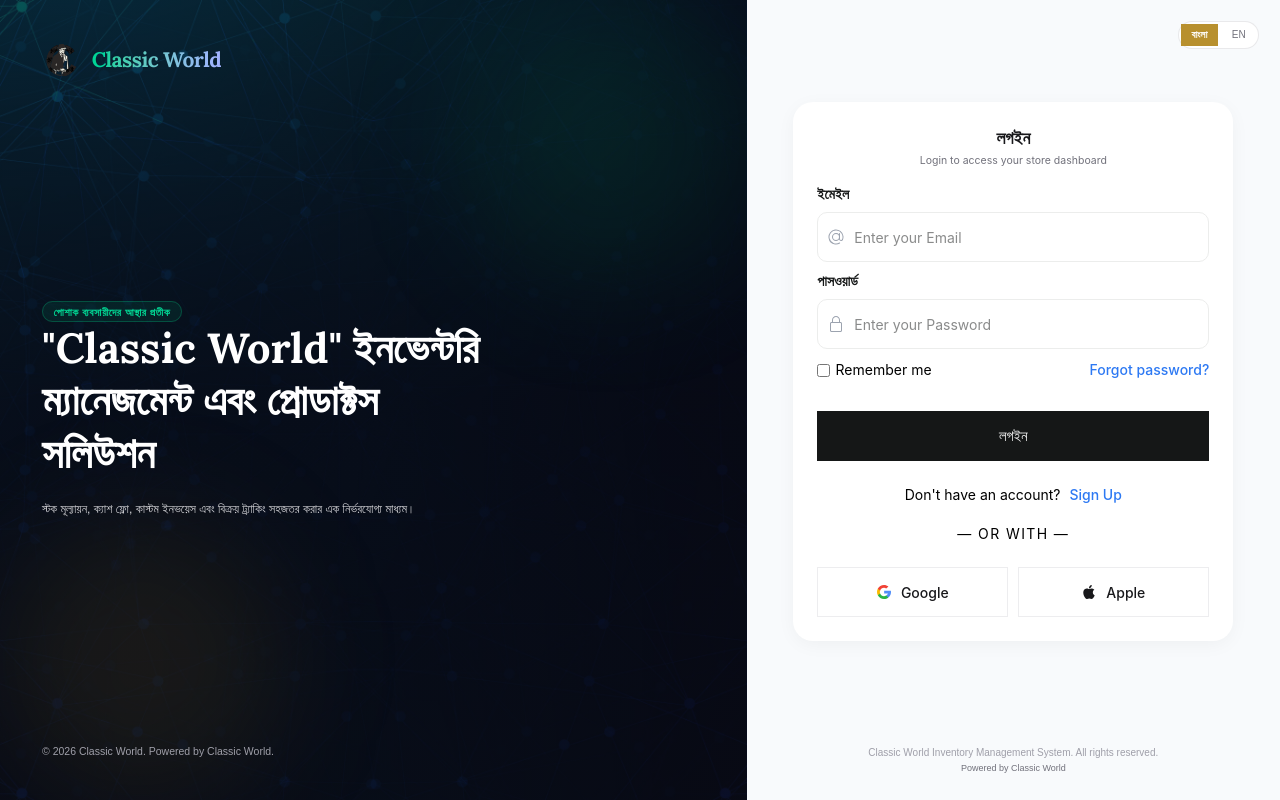
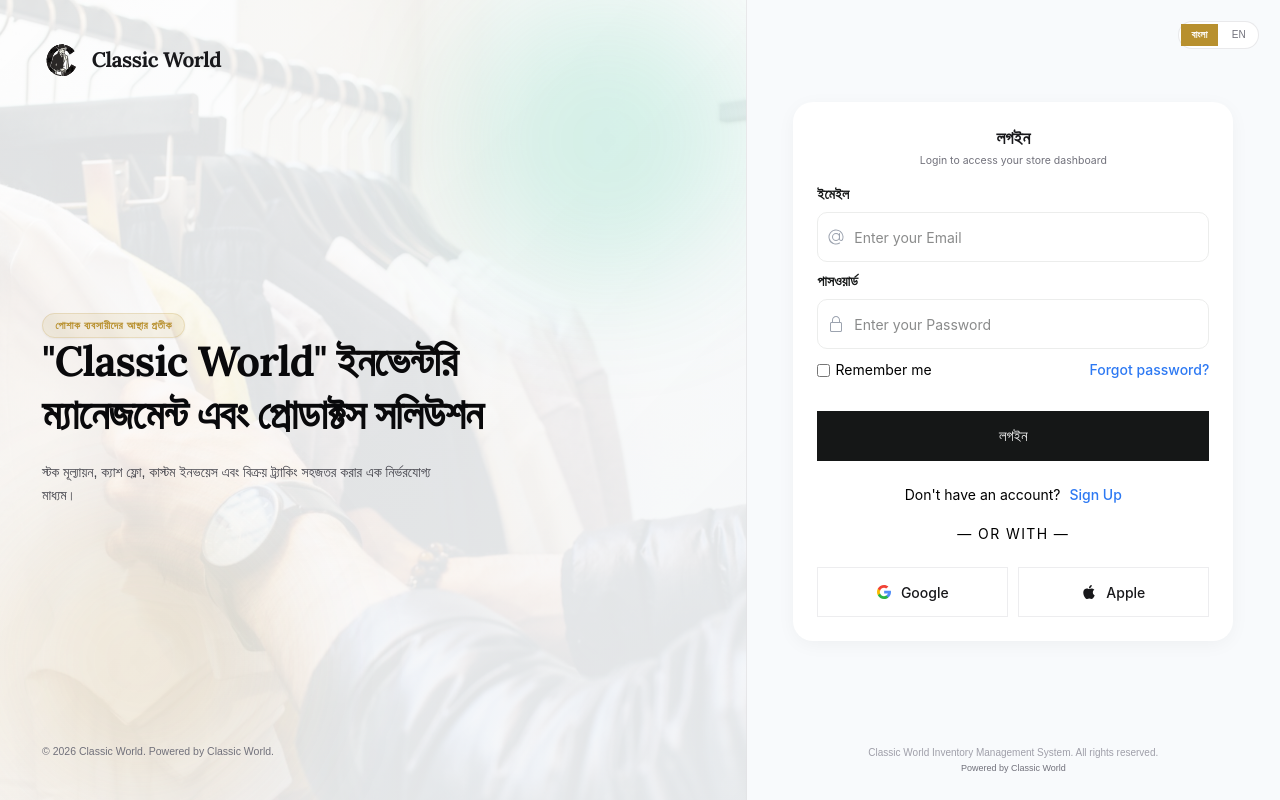
Before and after one commit to Hodako/classic-world, a Next.js app: page / in a window 1280 px wide. Built offline with nearby package versions, Linux system fonts and the light colour scheme; no server answers; a small style sheet from the web is missing.

Commit message:
fix: resolve React error #418 hydration mismatch and update login illustration with bright luxury white aesthetic

```diff
--- a/src/app/auth/page.tsx
+++ b/src/app/auth/page.tsx
@@ -323,31 +323,31 @@
         }
       ` }} />
 
-      {/* Left panel: Minimalist natural fashion illustration with soft linen backdrop */}
+      {/* Left panel: Bright luxury fashion boutique showroom backdrop */}
       <div
-        className="hidden md:flex md:col-span-6 lg:col-span-7 relative flex-col justify-between p-12 text-white select-none overflow-hidden bg-cover bg-center"
-        style={{ backgroundImage: `linear-gradient(rgba(9, 9, 11, 0.7), rgba(9, 9, 11, 0.75)), url('/login_illustration.jpg')` }}
+        className="hidden md:flex md:col-span-6 lg:col-span-7 relative flex-col justify-between p-12 text-zinc-900 select-none overflow-hidden bg-cover bg-center border-r border-zinc-200/80"
+        style={{ backgroundImage: `linear-gradient(135deg, rgba(255, 255, 255, 0.88), rgba(248, 250, 252, 0.92)), url('/login_illustration.jpg')` }}
       >
-        <div className="absolute top-0 right-0 w-80 h-80 bg-emerald-500/10 rounded-full blur-3xl" />
-        <div className="absolute bottom-0 left-0 w-80 h-80 bg-primary/10 rounded-full blur-3xl" />
+        <div className="absolute top-0 right-0 w-80 h-80 bg-emerald-500/15 rounded-full blur-3xl" />
+        <div className="absolute bottom-0 left-0 w-80 h-80 bg-primary/15 rounded-full blur-3xl" />
 
         {/* Top brand header */}
         <div className="flex items-center gap-3 relative z-10">
           <AppLogo size="md" alt="Classic World" />
-          <span className="font-serif text-2xl font-bold tracking-tight bg-gradient-to-r from-emerald-400 to-indigo-300 bg-clip-text text-transparent">Classic World</span>
+          <span className="font-serif text-2xl font-black tracking-tight text-zinc-900">Classic World</span>
         </div>
 
         {/* Middle minimalist description */}
         <div className="space-y-6 relative z-10 max-w-lg my-auto">
-          <span className="bg-emerald-500/10 border border-emerald-500/30 text-emerald-400 text-xs px-3 py-1 rounded-full font-semibold uppercase tracking-wider">
+          <span className="bg-primary/10 border border-primary/20 text-primary text-xs px-3.5 py-1.5 rounded-full font-bold uppercase tracking-wider shadow-xs">
             {lang === "bn" ? "পোশাক ব্যবসায়ীদের আস্থার প্রতীক" : "Designed for Fashion Retailers"}
           </span>
-          <h2 className="text-4xl lg:text-5xl font-bold font-serif leading-tight">
+          <h2 className="text-4xl lg:text-5xl font-black font-serif leading-tight text-zinc-950 tracking-tight">
             {lang === "bn"
               ? `"Classic World" ইনভেন্টরি ম্যানেজমেন্ট এবং প্রোডাক্টস সলিউশন`
               : `"Classic World" inventory management and products solutions`}
           </h2>
-          <p className="text-sm text-zinc-300 leading-relaxed max-w-md">
+          <p className="text-base text-zinc-700 font-medium leading-relaxed max-w-md">
             {lang === "bn"
               ? "স্টক মূল্যায়ন, ক্যাশ ফ্লো, কাস্টম ইনভয়েস এবং বিক্রয় ট্র্যাকিং সহজতর করার এক নির্ভরযোগ্য মাধ্যম।"
               : "Modern stock valuation, cashbox ledger, custom invoices, and sales profit margin tracking in one simple workspace."}
@@ -355,7 +355,7 @@
         </div>
 
         {/* Bottom copyright placeholder */}
-        <div className="text-xs text-zinc-400 relative z-10">
+        <div className="text-xs text-zinc-500 font-medium relative z-10">
           © {new Date().getFullYear()} Classic World. Powered by Classic World.
         </div>
       </div>
--- a/src/app/layout.tsx
+++ b/src/app/layout.tsx
@@ -42,14 +42,6 @@
           rel="stylesheet"
         />
         <link href="https://banglawebfonts.pages.dev/css/siyam-rupali.css" rel="stylesheet" />
-        {/* PWA meta — mobile-web-app-capable is the modern standard (replaces deprecated apple- version) */}
-        <meta name="mobile-web-app-capable" content="yes" />
-        {/* Keep apple- variant for iOS Safari compatibility */}
-        <meta name="apple-mobile-web-app-capable" content="yes" />
-        <meta name="apple-mobile-web-app-status-bar-style" content="black-translucent" />
-        <meta name="apple-mobile-web-app-title" content="Classic World" />
-        <link rel="apple-touch-icon" href="/logo.svg" />
-        <link rel="manifest" href="/manifest.json" />
         <script
           dangerouslySetInnerHTML={{
             __html: `
@@ -80,7 +72,6 @@
                   doc.style.setProperty('--sidebar-primary', val);
                 } catch (e) {}
 
-                // Register PWA Service Worker for phone browsers & standalone mode
                 if (typeof window !== 'undefined' && 'serviceWorker' in navigator) {
                   window.addEventListener('load', function() {
                     navigator.serviceWorker.register('/sw.js').catch(function() {});
```
Also changed, not shown: public/login_illustration.jpg.
